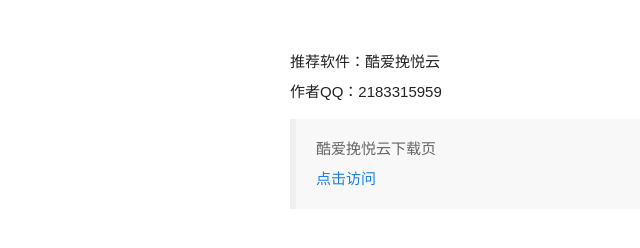
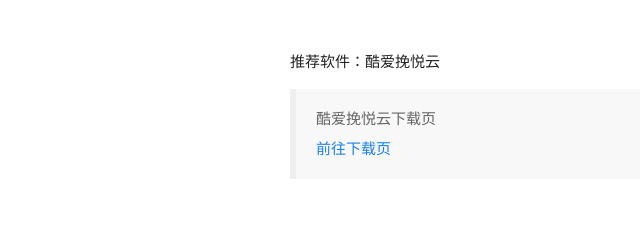
Before and after one commit to acutecool/acutecool.github.io, a plain HTML site: page index.html in a window 1280 px wide. Shown: the part 122-370 px from the top of the page, without its empty margins (0-640 px from the left). Drawn offline with nearby package versions, Linux system fonts and the light colour scheme.

Commit message:
Update index.html

```diff
--- a/index.html
+++ b/index.html
@@ -128,10 +128,10 @@
 				  <span class="typed" id="hitokoto" data-st="true"></span>
 				</div>
 			  </center>
-			  <p>推荐软件：酷爱挽悦云<br>作者QQ：2183315959</p>
+			  <p>推荐软件：酷爱挽悦云</p>
 			<blockquote>
 			  <p>酷爱挽悦云下载页<br>
-				<a href="https://wanyueyun-x.xbjstd.cn:5496/app/download/688" target="_blank" rel="noopener">点击访问</a>
+				<a href="https://wanyueyun-x.xbjstd.cn:5496/app/download/688" target="_blank" rel="noopener">前往下载页</a>
 			  </p>
 			</blockquote>
 			</div>
```
